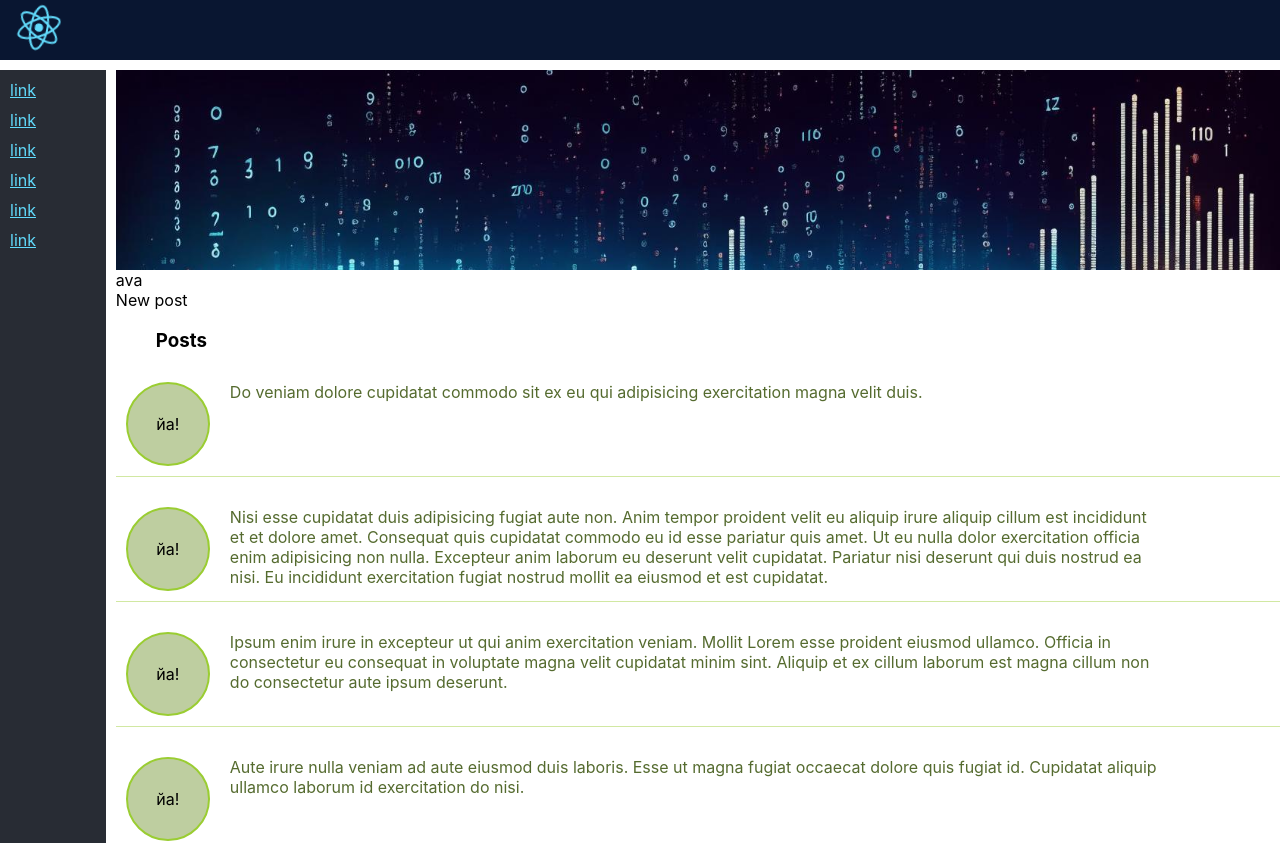
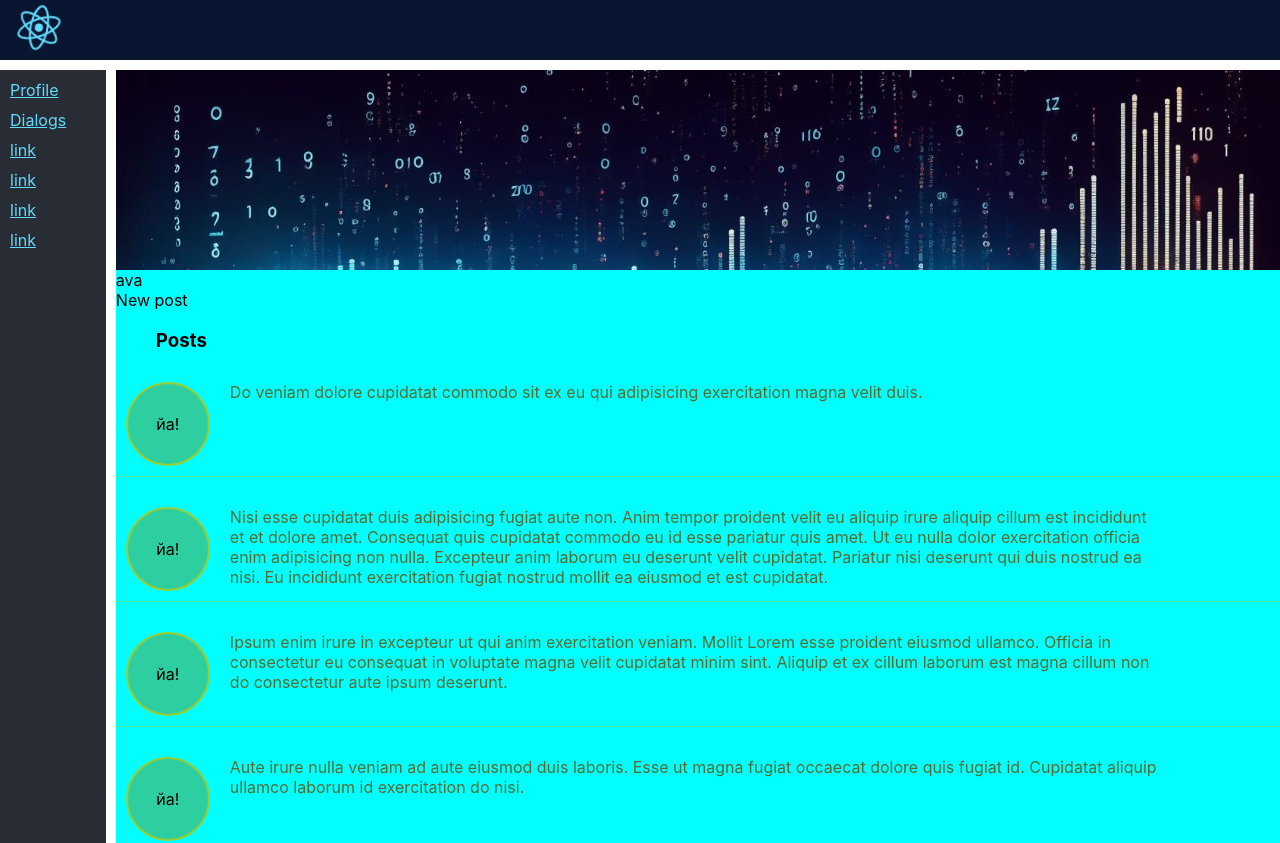
Before and after one commit to gorlov/learn_react, a React (Create React App) app: page /profile in a window 1280 px wide. Shown: the top 843 px of the page. Built offline with nearby package versions, Linux system fonts and the light colour scheme.

Commit message:
lesson 20

```diff
--- a/package.json
+++ b/package.json
@@ -8,6 +8,7 @@
     "@testing-library/user-event": "^13.5.0",
     "react": "^18.2.0",
     "react-dom": "^18.2.0",
+    "react-router-dom": "^6.14.1",
     "react-scripts": "5.0.1",
     "web-vitals": "^2.1.4"
   },
--- a/src/App.css
+++ b/src/App.css
@@ -22,7 +22,7 @@
   background-color: #282c34;
 }
 
-.content {
+.app-wrapper-content {
   grid-area: c;
-  /* background-color: aqua; */
+  background-color: aqua;
 }
--- a/src/App.js
+++ b/src/App.js
@@ -1,20 +1,31 @@
+import { BrowserRouter, Route, Routes } from 'react-router-dom';
 import './App.css';
+import Dialogs from './components/Dialogs/Dialogs';
 import Header from './components/Header/Header';
 import Navbar from './components/Navigation/Navigation';
 import Profile from './components/Profile/Profile';
 
 const App = () => {
   return (
-    <div className='App'>
+    <BrowserRouter>
 
-      <Header />
+<div className='App'>
 
-      <Navbar />
+        <Header />
 
-      <Profile />
+        <Navbar />
 
 
-    </div>
+        <div className='app-wrapper-content'>
+          <Routes>
+            <Route path='/dialogs' element={<Dialogs />} />
+            <Route path='/profile' element={<Profile />} />
+          </Routes>
+
+        </div>
+
+      </div>
+    </BrowserRouter>
   );
 }
 
--- /dev/null
+++ b/src/components/Dialogs/Dialogs.jsx
@@ -0,0 +1,14 @@
+
+import style from './Dialogs.module.css';
+
+const Dialogs = () => {
+
+    return (
+        <div>
+            Dialogs
+        </div>
+    );
+
+}
+
+export default Dialogs;
--- a/src/components/Navigation/Navigation.jsx
+++ b/src/components/Navigation/Navigation.jsx
@@ -1,14 +1,15 @@
+import { NavLink } from 'react-router-dom';
 import style from './Navigation.module.css';
 
 const Navbar = () => {
   return (
     <nav className='nav'>
-      <div className={style.item}><a href="#" className={style.link}>link</a></div>
-      <div className={style.item}><a href="#" className={style.link}>link</a></div>
-      <div className={style.item}><a href="#" className={style.link}>link</a></div>
-      <div className={style.item}><a href="#" className={style.link}>link</a></div>
-      <div className={style.item}><a href="#" className={style.link}>link</a></div>
-      <div className={style.item}><a href="#" className={style.link}>link</a></div>
+      <div className={style.item}><NavLink exact to="/profile" activeClassName={style.linkactive}>Profile</NavLink></div>
+      <div className={style.item}><NavLink to="/dialogs" activeClassName={style.linkactive}>Dialogs</NavLink></div>
+      <div className={style.item}><NavLink to="#" className={style.link} activeClassName="activeLink" >link</NavLink></div>
+      <div className={style.item}><NavLink to="#" className={style.link}>link</NavLink></div>
+      <div className={style.item}><NavLink to="#" className={style.link}>link</NavLink></div>
+      <div className={style.item}><NavLink to="#" className={style.link}>link</NavLink></div>
     </nav>
   );
 }
--- a/src/components/Navigation/Navigation.module.css
+++ b/src/components/Navigation/Navigation.module.css
@@ -2,6 +2,10 @@
     margin: 10px;
 }
 
-.link {
+.item a {
     color: #61dafb;
 }
+
+.item a.linkactive {
+    color: goldenrod;
+}
--- a/src/components/Profile/Profile.jsx
+++ b/src/components/Profile/Profile.jsx
@@ -4,7 +4,7 @@ import style from './Profile.module.css';
 
 const Profile = () => {
   return (
-    <div className='content'>
+    <div>
       <div className={style.bg}>
         {/* <img src={img} alt="kartinka ;-)" width="50%" /> */}
       </div>
```
Also changed, not shown: src/components/Dialogs/Dialogs.module.css (added), 1 other file (tests, documents, lock files or other folders).
